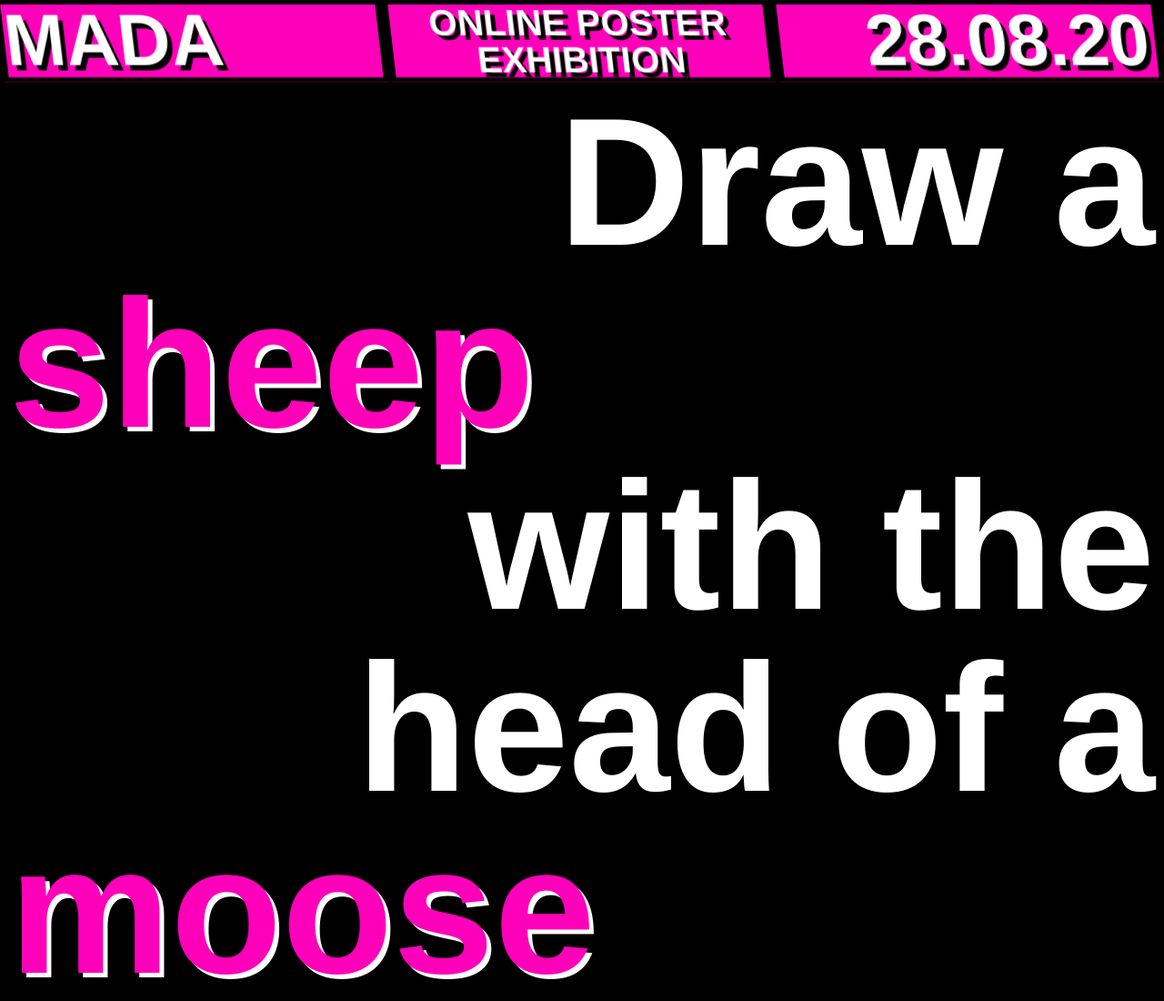
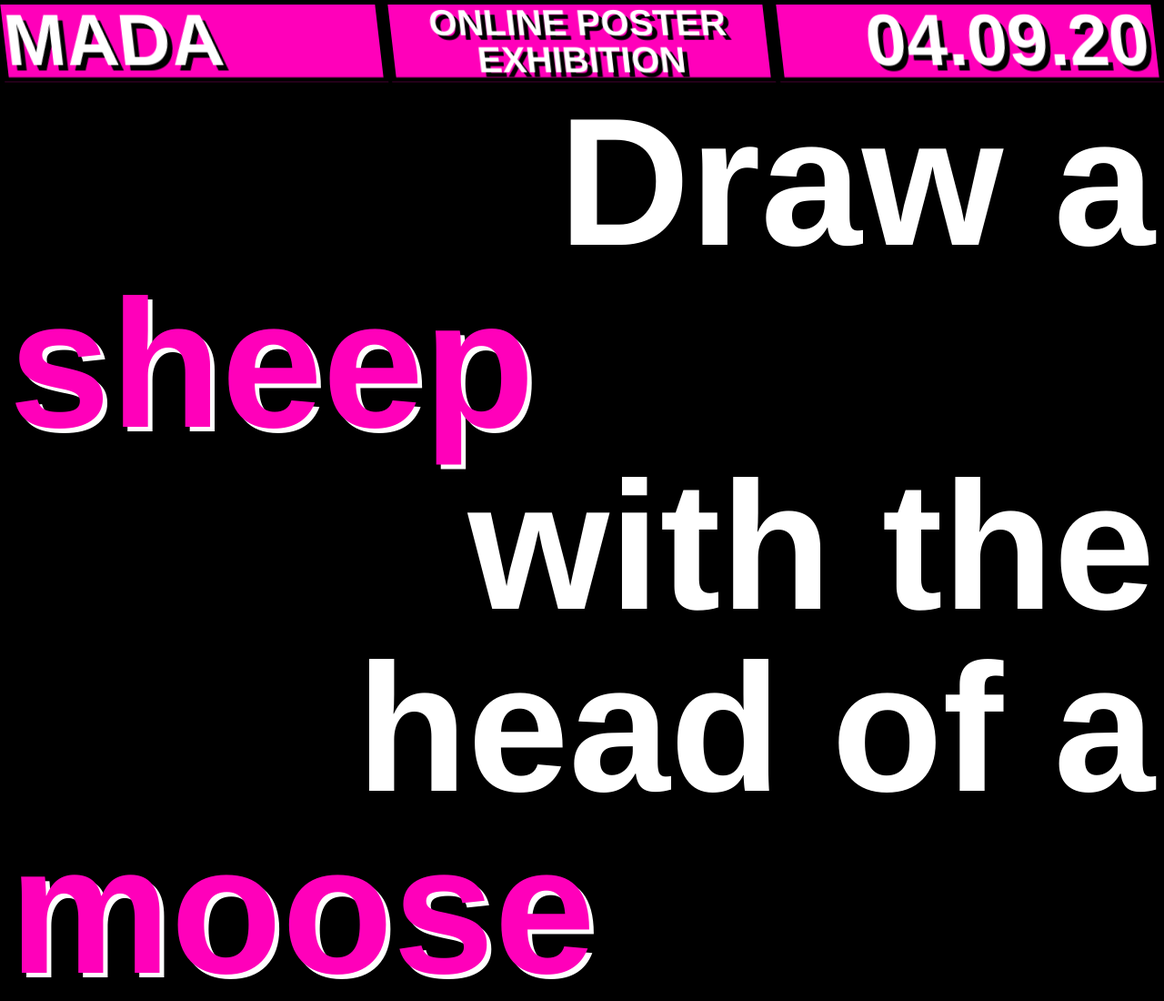
Before and after one commit to sarahfahy17/sarahfahy17.github.io, a plain HTML site: page xyz-finals/final2.html in a window 1280 px wide. Shown: the top 1100 px of the page at 91% size. Drawn offline with Linux system fonts and the light colour scheme.

Commit message:
dATE CHANge

```diff
--- a/xyz-finals/final2.html
+++ b/xyz-finals/final2.html
@@ -23,7 +23,7 @@
   </div>
 
   <div class="header">
-    <div class="date">28.08.20 </div>
+    <div class="date">04.09.20 </div>
   </div>
 
   <div class="message">
```
Also changed, not shown: xyz-finals/final1.html (+1 -1 lines).
